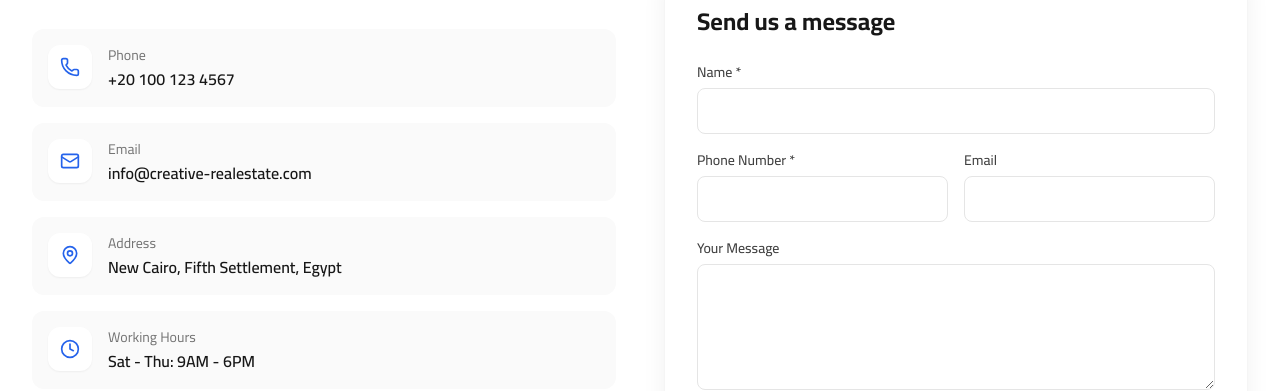
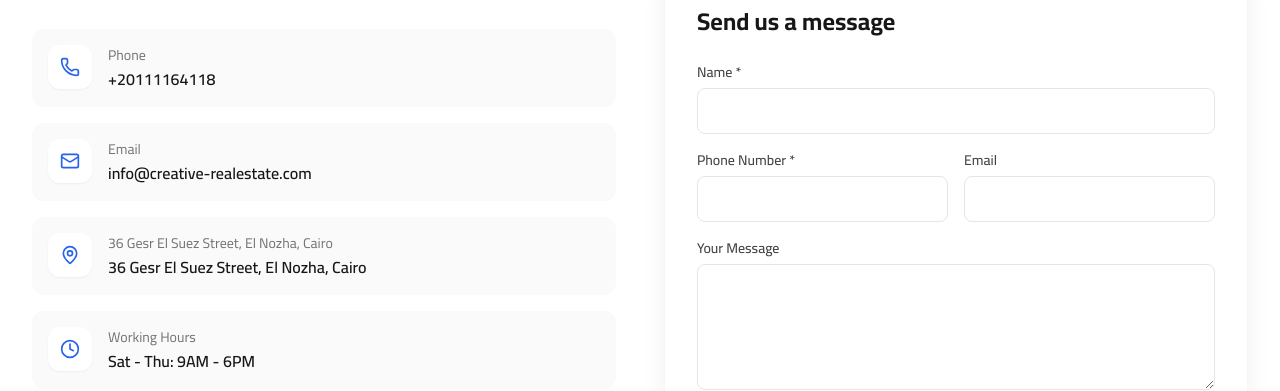
Before and after one commit to mohamedosmanltd/creative.bolt, a React (Vite) app: page /contact in a window 1280 px wide. Shown: the part 419-810 px from the top of the page. Built offline with nearby package versions, Linux system fonts and the light colour scheme.

Commit message:
Update contact information in ContactPage component

```diff
--- a/src/pages/ContactPage.tsx
+++ b/src/pages/ContactPage.tsx
@@ -28,9 +28,9 @@ export default function ContactPage() {
   }
 
   const contacts = [
-    { icon: Phone, label: t('contact.phone'), value: '+20 100 123 4567', href: 'tel:+201001234567' },
+    { icon: Phone, label: t('contact.phone'), value: '+20111164118', href: 'tel:+20111164118' },
     { icon: Mail, label: t('contact.email'), value: 'info@creative-realestate.com', href: 'mailto:info@creative-realestate.com' },
-    { icon: MapPin, label: t('contact.address'), value: t('contact.addressValue'), href: '#' },
+    { icon: MapPin, label: t('36 Gesr El Suez Street, El Nozha, Cairo'), value: t('36 Gesr El Suez Street, El Nozha, Cairo'), href: 'https://maps.app.goo.gl/8h7ZcW5B6w2zPJiG9' },
     { icon: Clock, label: lang === 'ar' ? 'ساعات العمل' : 'Working Hours', value: lang === 'ar' ? 'السبت - الخميس: 9ص - 6م' : 'Sat - Thu: 9AM - 6PM', href: '#' },
   ]
 
```
